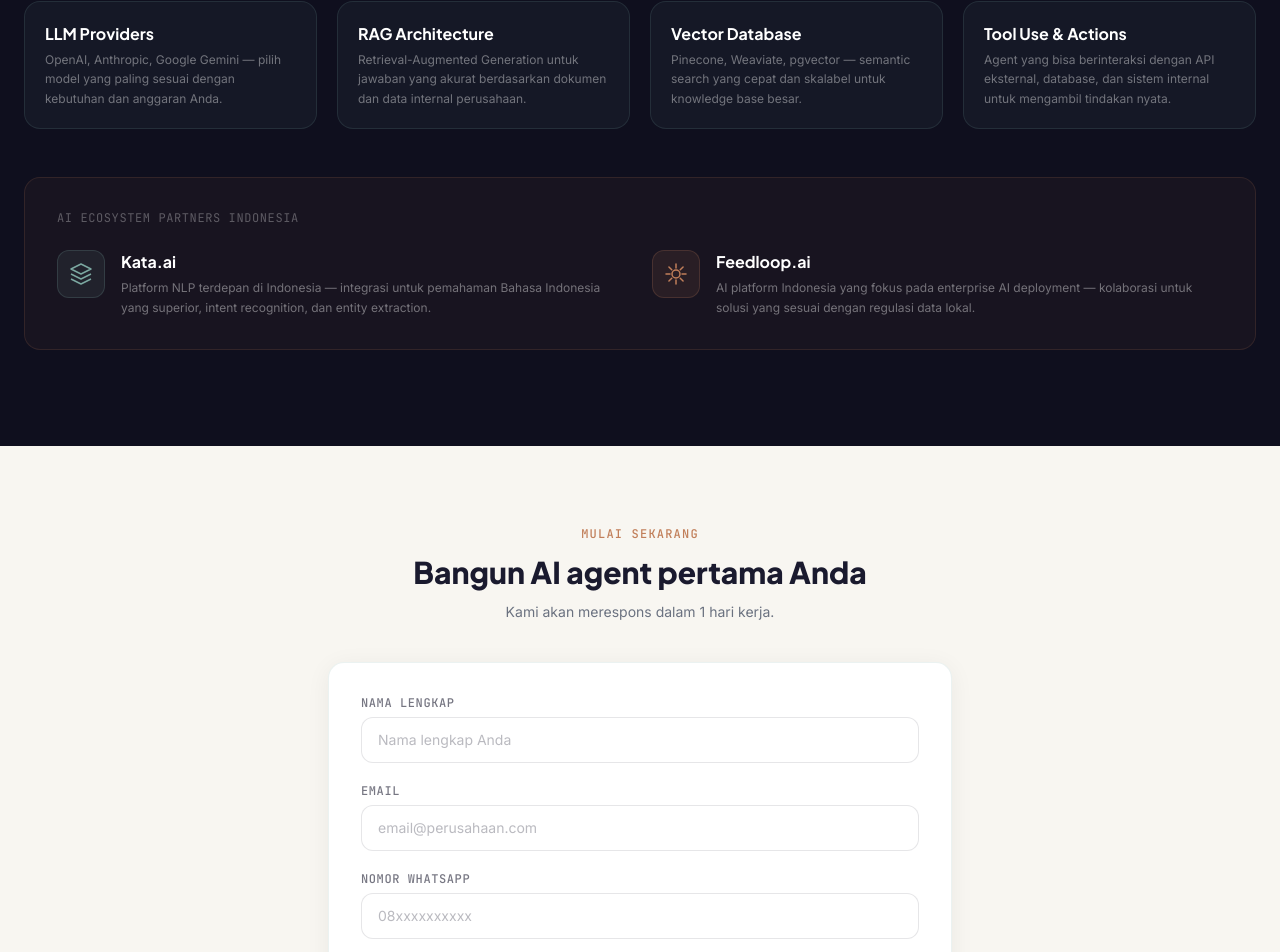
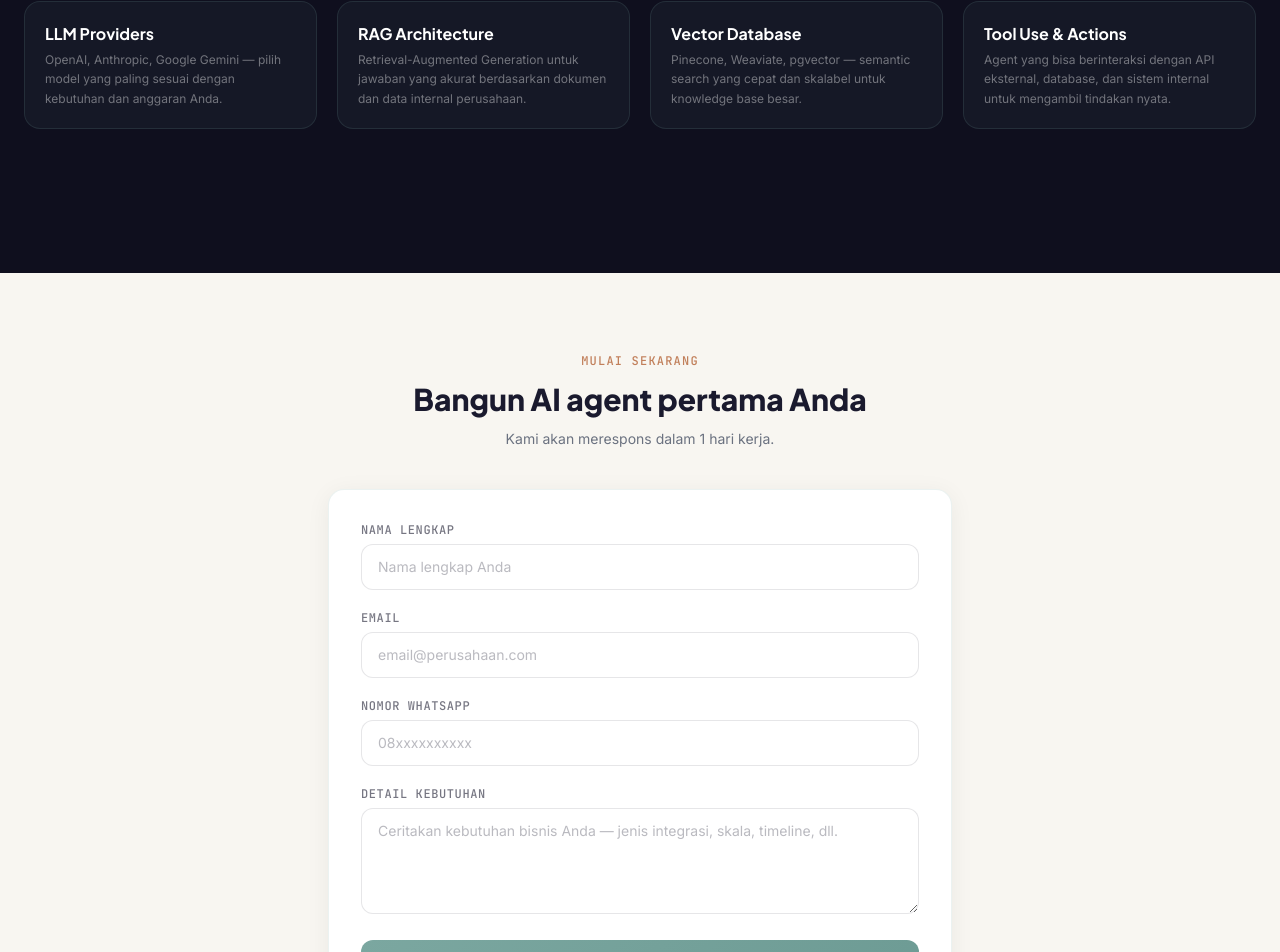
Before and after one commit to wah-rew/enklaris, a Next.js app: page /layanan/ai-agent in a window 1280 px wide. Shown: the part 1902-2854 px from the top of the page. Built offline with nearby package versions, Linux system fonts and the light colour scheme.

Commit message:
fix: remove all partner brand name references

```diff
--- a/app/layanan/ai-agent/page.tsx
+++ b/app/layanan/ai-agent/page.tsx
@@ -288,50 +288,7 @@
             </div>
           </ScrollReveal>
 
-          {/* Ecosystem reference */}
-          <ScrollReveal delay={200}>
-            <div
-              className="rounded-2xl p-8"
-              style={{
-                background: "rgba(193,127,90,0.05)",
-                border: "1px solid rgba(193,127,90,0.15)",
-              }}
-            >
-              <p className="text-xs font-mono text-white/30 tracking-wider uppercase mb-6">AI Ecosystem Partners Indonesia</p>
-              <div className="grid grid-cols-1 md:grid-cols-2 gap-6">
-                <div className="flex items-start gap-4">
-                  <div
-                    className="w-12 h-12 rounded-xl flex-shrink-0 flex items-center justify-center"
-                    style={{ background: "rgba(123,167,160,0.1)", border: "1px solid rgba(123,167,160,0.2)" }}
-                  >
-                    <svg viewBox="0 0 24 24" className="w-6 h-6" fill="none">
-                      <path d="M12 2L2 7l10 5 10-5-10-5z" stroke="#7BA7A0" strokeWidth="1.5" strokeLinejoin="round" />
-                      <path d="M2 17l10 5 10-5M2 12l10 5 10-5" stroke="#7BA7A0" strokeWidth="1.5" strokeLinejoin="round" />
-                    </svg>
-                  </div>
-                  <div>
-                    <p className="font-jakarta font-bold text-white mb-1">Kata.ai</p>
-                    <p className="text-xs text-white/40 leading-relaxed">Platform NLP terdepan di Indonesia — integrasi untuk pemahaman Bahasa Indonesia yang superior, intent recognition, dan entity extraction.</p>
-                  </div>
-                </div>
-                <div className="flex items-start gap-4">
-                  <div
-                    className="w-12 h-12 rounded-xl flex-shrink-0 flex items-center justify-center"
-                    style={{ background: "rgba(193,127,90,0.1)", border: "1px solid rgba(193,127,90,0.2)" }}
-                  >
-                    <svg viewBox="0 0 24 24" className="w-6 h-6" fill="none">
-                      <circle cx="12" cy="12" r="4" stroke="#C17F5A" strokeWidth="1.5" />
-                      <path d="M12 2v4M12 18v4M4.93 4.93l2.83 2.83M16.24 16.24l2.83 2.83M2 12h4M18 12h4M4.93 19.07l2.83-2.83M16.24 7.76l2.83-2.83" stroke="#C17F5A" strokeWidth="1.5" strokeLinecap="round" />
-                    </svg>
-                  </div>
-                  <div>
-                    <p className="font-jakarta font-bold text-white mb-1">Feedloop.ai</p>
-                    <p className="text-xs text-white/40 leading-relaxed">AI platform Indonesia yang fokus pada enterprise AI deployment — kolaborasi untuk solusi yang sesuai dengan regulasi data lokal.</p>
-                  </div>
-                </div>
-              </div>
-            </div>
-          </ScrollReveal>
+
         </div>
       </section>
 
--- a/app/layanan/geo-analytics/page.tsx
+++ b/app/layanan/geo-analytics/page.tsx
@@ -337,33 +337,7 @@
                 </div>
               </ScrollReveal>
 
-              <ScrollReveal delay={200}>
-                <div
-                  className="rounded-2xl p-6"
-                  style={{
-                    background: "rgba(212,197,176,0.04)",
-                    border: "1px solid rgba(212,197,176,0.12)",
-                  }}
-                >
-                  <p className="text-xs font-mono text-white/30 tracking-wider uppercase mb-5">Ecosystem Partner</p>
-                  <div className="flex items-start gap-4">
-                    <div
-                      className="w-12 h-12 rounded-xl flex-shrink-0 flex items-center justify-center"
-                      style={{ background: "rgba(212,197,176,0.08)", border: "1px solid rgba(212,197,176,0.15)" }}
-                    >
-                      <svg viewBox="0 0 24 24" className="w-6 h-6" fill="none">
-                        <circle cx="12" cy="10" r="4" stroke="#D4C5B0" strokeWidth="1.5" />
-                        <path d="M12 14v8M8 22h8" stroke="#D4C5B0" strokeWidth="1.5" strokeLinecap="round" />
-                        <path d="M5 10C5 6.13 8.13 3 12 3s7 3.13 7 7c0 4-7 12-7 12S5 14 5 10z" stroke="#D4C5B0" strokeWidth="1.5" fill="none" />
-                      </svg>
-                    </div>
-                    <div>
-                      <p className="font-jakarta font-bold text-white mb-1">Perare.io</p>
-                      <p className="text-xs text-white/40 leading-relaxed">Platform geo-analytics Indonesia yang spesialis dalam spatial data infrastructure — kolaborasi untuk solusi location intelligence skala enterprise yang sesuai dengan konteks bisnis lokal.</p>
-                    </div>
-                  </div>
-                </div>
-              </ScrollReveal>
+
             </div>
           </div>
         </div>
--- a/app/layanan/whatsapp-api/page.tsx
+++ b/app/layanan/whatsapp-api/page.tsx
@@ -298,7 +298,7 @@
                           <path d="M8 12h8M12 8v8" stroke="#7BA7A0" strokeWidth="1.5" strokeLinecap="round" />
                         </svg>
                       </div>
-                      <span className="text-xs text-white/40">Kata.ai NLP</span>
+                      <span className="text-xs text-white/40">NLP Engine</span>
                     </div>
                     <div className="text-center">
                       <div
```
